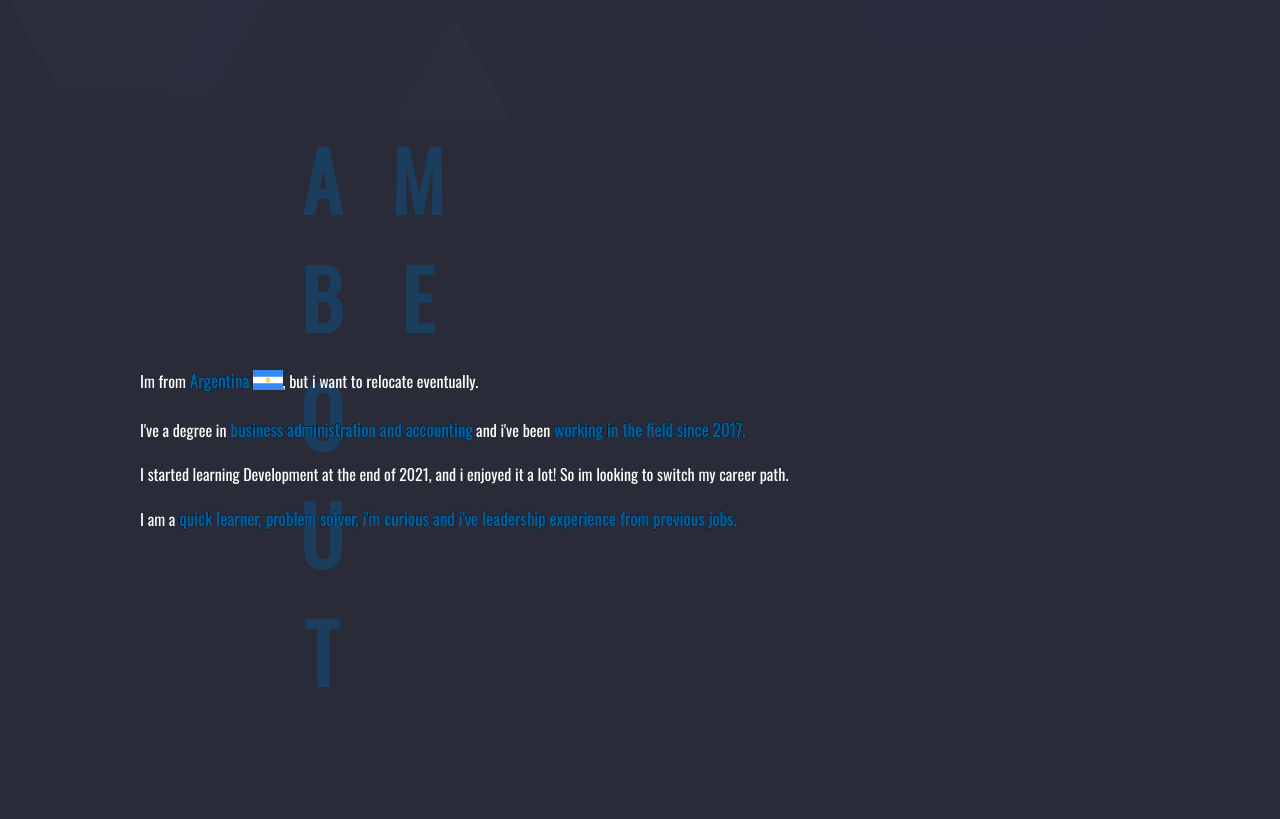
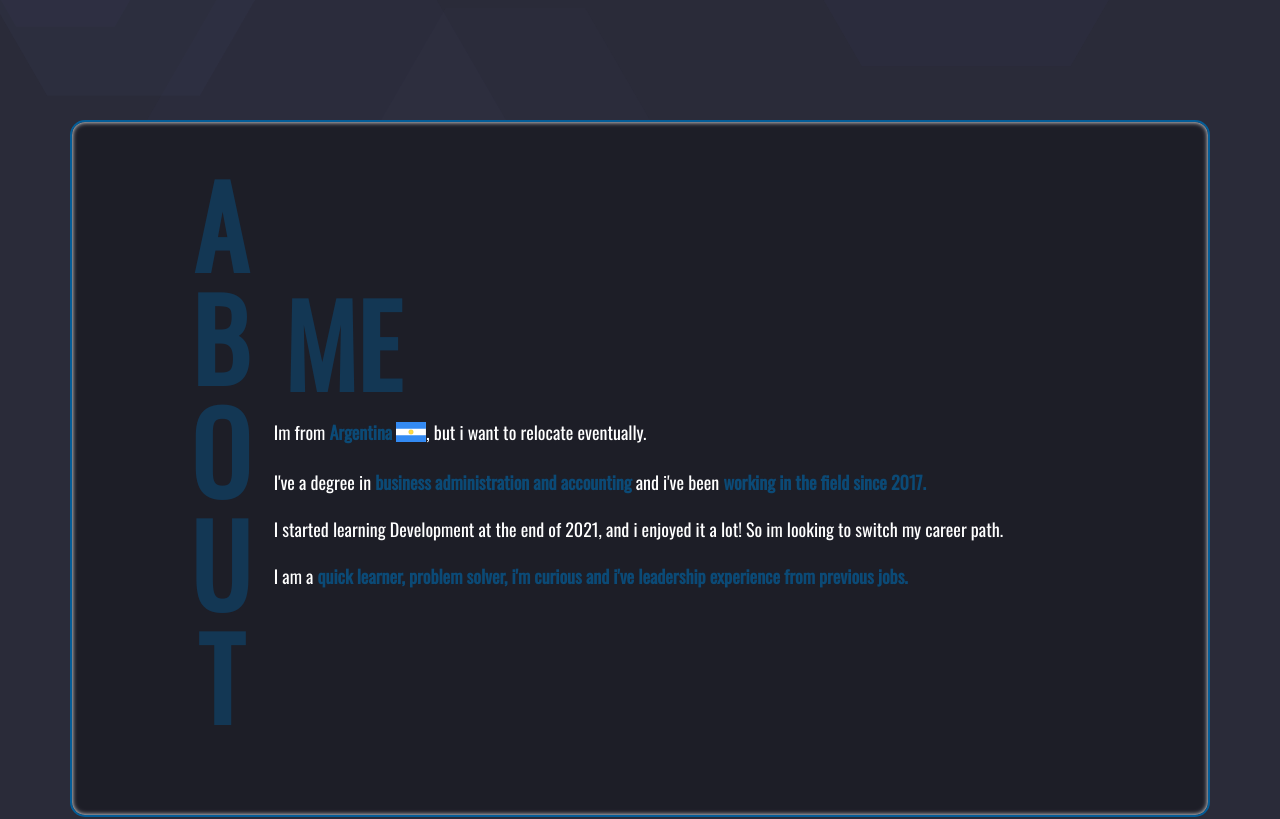
Before and after one commit to alegb91/Portfolio, a React (Create React App) app: page / in a window 1280 px wide. Shown: the part 680-1499 px from the top of the page. Built offline with nearby package versions, Linux system fonts and the light colour scheme.

Commit message:
new aboutMe

```diff
--- a/src/components/AboutMe.js
+++ b/src/components/AboutMe.js
@@ -5,69 +5,105 @@ import "aos/dist/aos.css";
 import { AR } from 'country-flag-icons/react/3x2'
 
 const Container = styled.div`
-padding-top: 200px;
     margin-bottom: 200px;
-    height: 70vh;
-    position: relative;
+    height: 100%;
     padding: 20px;
     display:flex;
     justify-content: start;
     align-items: center;
+    background-color: rgb(0, 0, 0, 0.3);
+    z-index: 5;
+    border-radius: 15px;
+    border: 2px solid rgb(4, 93, 152);
+    box-shadow: inset 0 0 5px white;
+
+    @media (max-width: 1050px) {
+
+    }
 
     @media (max-width: 500px) {
-      border-top: none;
-      padding-top: 30px;
+      flex-direction: column;
+      background-color: transparent;
+      border: none;
+      box-shadow: 0 0;
     }
 `
 
 const Title = styled.h1`
-position: absolute;
+margin-right: -10px;
+padding: 0 0 80px 0;
+letter-spacing: -50px;
 writing-mode: vertical-lr;
 text-orientation: upright;
 color: rgb(4, 93, 152, 0.4);
-font-size: 80px;
+font-size: 110px;
 font-weight: bold;
-top: 0px;
-left: 150px;
 z-index: 1;
 
+@media (max-width: 1050px) {
+  margin: 0;
+}
+
 @media (max-width: 500px) {
+  padding-right: 30px;
+  letter-spacing: 0;
+  letter-spacing: 0;
   writing-mode: inherit;
   text-orientation: inherit;
-  position: relative;
-  top: 0px;
-  left: 0px;
-  padding-left: 0px;
-  margin: 20px 0px 0px 0px;
+  padding-bottom: 0;
+  font-size: 80px;
+  margin-bottom: 30px;
+}
+`
+
+const Title2 = styled.h1`
+margin: 20px 0px 0px 20px;
+color: rgb(4, 93, 152, 0.4);
+font-size: 110px;
+font-weight: bold;
+z-index: 1;
+
+@media (max-width: 1050px) {
+
+}
+
+@media (max-width: 500px) {
+  display: none;
 }
 `
 
 const DescriptionContainer = styled.div`
-color: #fbfef9;
-position: relative;
+padding-bottom: 80px;
+color: white;
 display: flex;
 flex-direction: columns;
 justify-content: center;
 align-items: start;
 flex-direction: column;
-padding: 100px 150px 0px 40px;
 z-index: 2;
 
+
 @media (max-width: 500px) {
-  padding-top: 10px;
-  padding-left: 0px;
-  padding-right: 0px;
+
 }
 `
 const Description = styled.span`
 margin: 10px;
+font-size: 18px;
+
+@media (max-width: 500px) {
+  margin: 0;
+}
 `
 
 const Strong = styled.span`
 font-weight: bold;
-font-size: 17px;
-color: rgb(4, 93, 152);
-text-shadow: -0.1px 0 black, 0 0.1px black, 0.1px 0 black, 0 -0.1px black;
+font-size: 18px;
+color: rgb(4, 93, 152, 0.7);
+
+@media (max-width: 500px) {
+  margin: 0;
+}
 `
 
 
@@ -88,18 +124,17 @@ const AboutMe = () => {
   return (
       <Container className="container" id="aboutMe">
           <div className="row">
-          <div className="col">
-        <Title data-aos="fade-up" data-aos-anchor-placement="top-center">ABOUT ME</Title>
-        <DescriptionContainer>
+              <Title data-aos="fade-up" data-aos-anchor-placement="top-center">ABOUT</Title>
+          </div>
+          <DescriptionContainer className="row">
+              <Title2 data-aos="fade-right" data-aos-anchor-placement="top-center">ME</Title2>
               <Description>Im from <Strong>Argentina</Strong> <AR className="flag"/>, but i want to relocate eventually.</Description>
               <Description>I've a degree in <Strong>business administration and accounting</Strong> and i've been <Strong>working in the field since 2017.</Strong></Description>
               <Description>I started learning Development at the end of 2021, and i enjoyed it a lot! So im looking to switch my career path.</Description>
               <Description>I am a <Strong>quick learner, problem solver, i'm curious and i've leadership experience from previous jobs.</Strong></Description>
           </DescriptionContainer>
-        </div>
-        </div>
       </Container>
   )
-}
+};
 
 export default AboutMe;
```
Lines whose indentation alone changed are shown as unchanged.
